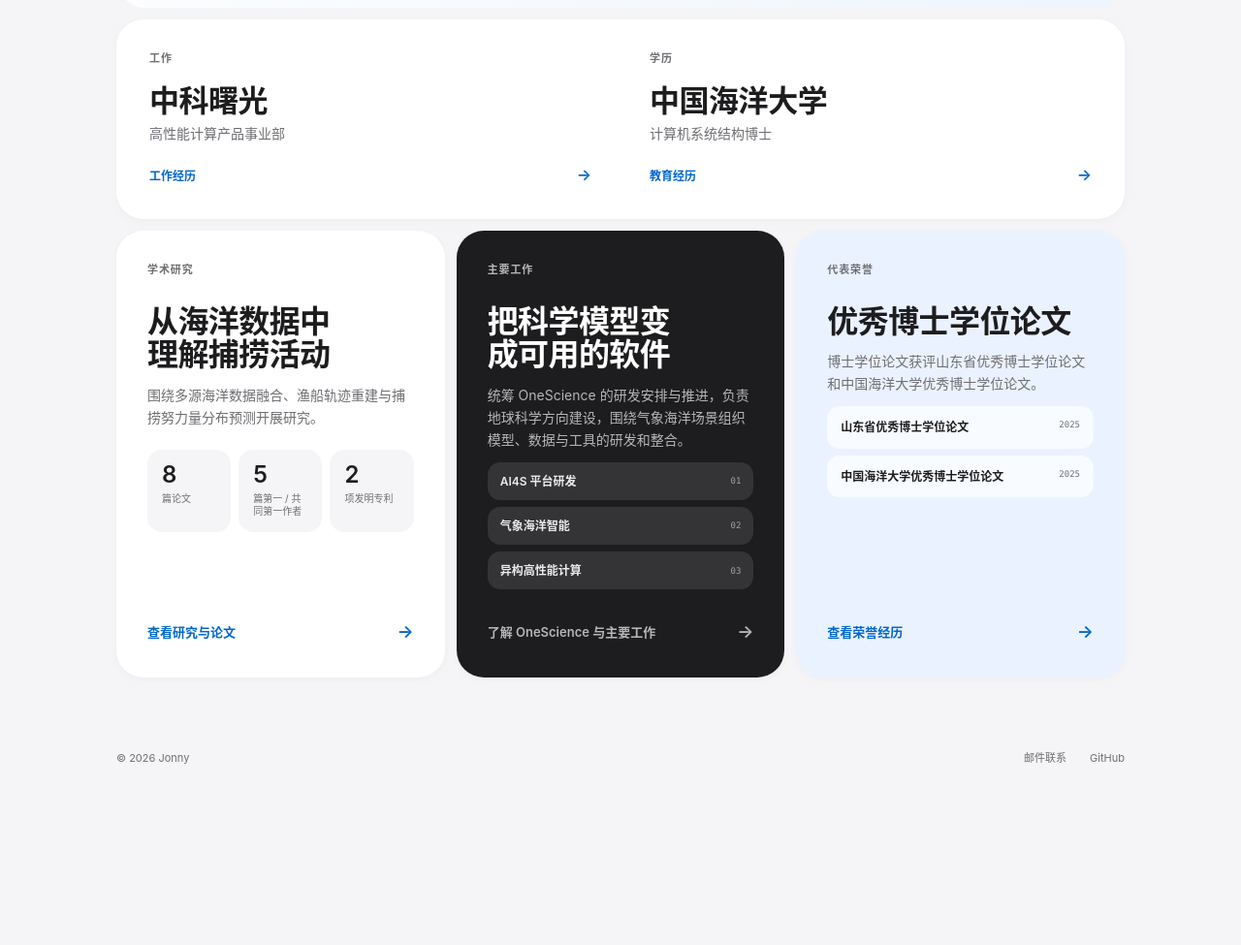
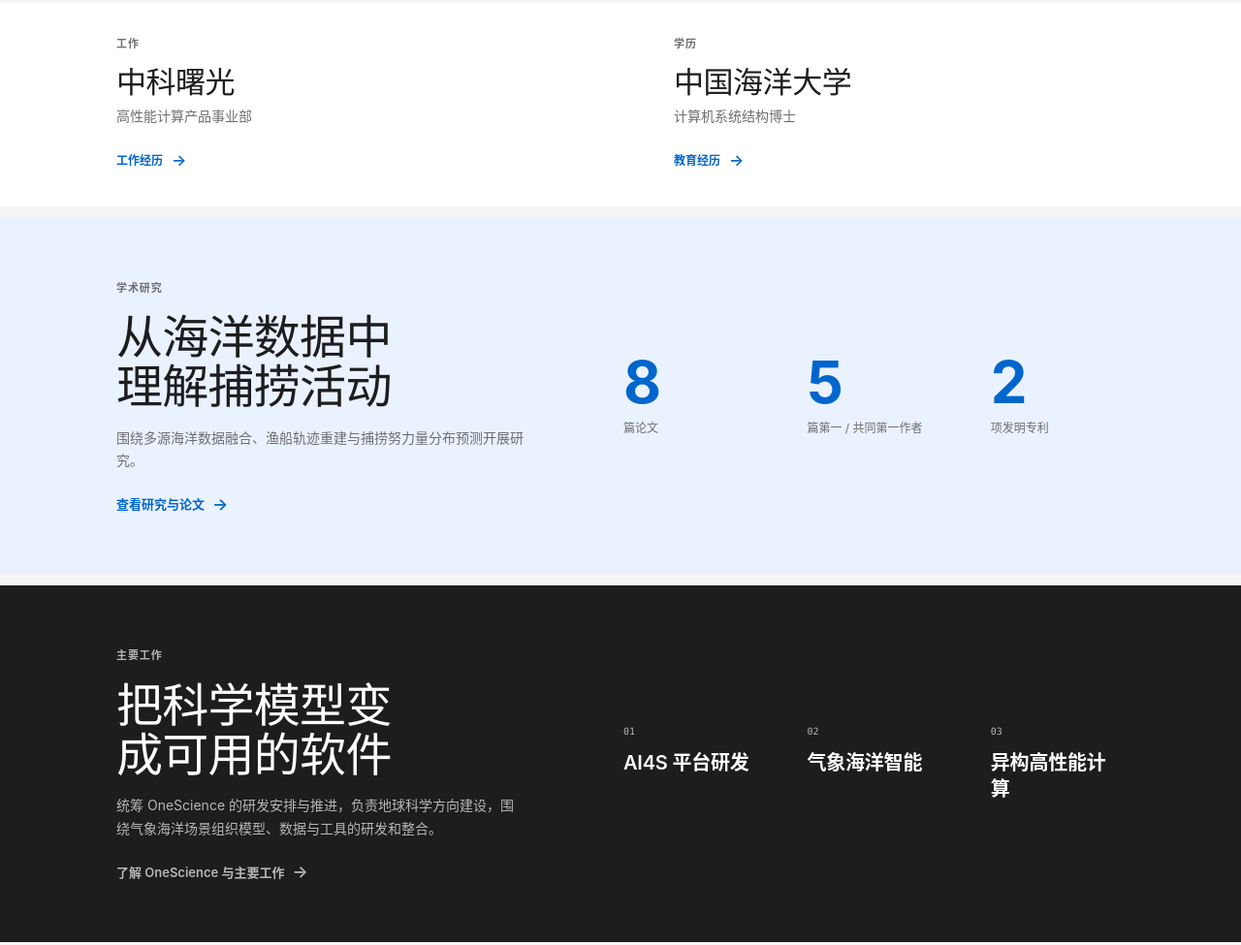
Before and after one commit to ZhaoZhongningOUC/zhaozhongningouc.github.io, a plain HTML site: page index.html in a window 1280 px wide. Shown: the part 448-1423 px from the top of the page at 97% size. Before the commit the page ends 1267 px from the top, so only its background shows below. Drawn offline with Linux system fonts and the light colour scheme.

Commit message:
Replace homepage cards with full-width sections

```diff
--- a/assets/css/styles.css
+++ b/assets/css/styles.css
@@ -8,6 +8,7 @@
   --surface-muted: #f5f5f7;
   --panel-blue: #eaf2ff;
   --panel-soft: #edf1f7;
+  --panel-warm: #f7f3ed;
   --panel-dark: #1d1d1f;
   --blue: #0066cc;
   --blue-hover: #004f9e;
@@ -15,6 +16,8 @@
   --reading: 740px;
   --header-height: 54px;
   --font-sans: -apple-system, BlinkMacSystemFont, "SF Pro Text", "PingFang SC", "Hiragino Sans GB", "Segoe UI", "Microsoft YaHei UI", "Microsoft YaHei", "Noto Sans CJK SC", "Noto Sans SC", Arial, sans-serif;
+  --font-display: ui-rounded, "SF Pro Rounded", "SF Pro Display", "SF Pro SC", "PingFang SC", -apple-system, BlinkMacSystemFont, "Hiragino Sans GB", "Microsoft YaHei UI", sans-serif;
+  --font-zh: "SF Pro SC", "PingFang SC", -apple-system, BlinkMacSystemFont, "Hiragino Sans GB", "Microsoft YaHei UI", "Microsoft YaHei", "Noto Sans CJK SC", sans-serif;
   --font-mono: "SFMono-Regular", Consolas, "Liberation Mono", monospace;
 }
 
@@ -43,6 +46,10 @@
 
 body.menu-open {
   overflow: hidden;
+}
+
+html[lang="zh-CN"] body {
+  font-family: var(--font-zh);
 }
 
 img {
@@ -248,6 +255,18 @@
   text-wrap: balance;
 }
 
+.wordmark,
+.home-copy h1,
+.home-headline,
+.home-status-main strong,
+.home-feature-copy h2,
+.page-heading h1,
+.section-body > h3,
+.publication-group > h3,
+.featured-award h3 {
+  font-family: var(--font-display);
+}
+
 html[lang="zh-CN"] .home-copy h1,
 html[lang="zh-CN"] .home-headline,
 html[lang="zh-CN"] .page-heading h1,
@@ -261,23 +280,6 @@
   letter-spacing: -0.01em;
 }
 
-.home-layout {
-  display: grid;
-  gap: 12px;
-  padding-block: 12px 48px;
-}
-
-.home-hero {
-  display: grid;
-  min-height: 390px;
-  align-items: center;
-  gap: clamp(44px, 7vw, 80px);
-  grid-template-columns: minmax(0, 1fr) 218px;
-  padding: clamp(34px, 5vw, 52px);
-  border-radius: 30px;
-  background: linear-gradient(135deg, #ffffff 8%, #eef5ff 100%);
-}
-
 .home-copy {
   max-width: 760px;
   animation: fade-up 620ms both cubic-bezier(0.22, 1, 0.36, 1);
@@ -366,22 +368,6 @@
   height: 100%;
   object-fit: cover;
   object-position: 50% 35%;
-}
-
-.home-resume {
-  display: grid;
-  gap: 12px;
-}
-
-.home-status-card {
-  display: grid;
-  gap: 8px;
-  padding: 8px;
-  border-radius: 28px;
-  background: var(--surface);
-  grid-template-columns: repeat(2, minmax(0, 1fr));
-  box-shadow: 0 2px 8px rgba(0, 0, 0, 0.035);
-  animation: fade-up 620ms 120ms both cubic-bezier(0.22, 1, 0.36, 1);
 }
 
 .home-status-item {
@@ -441,38 +427,6 @@
   transform: translateX(4px);
 }
 
-.home-feature-grid {
-  display: grid;
-  gap: 12px;
-  grid-template-columns: repeat(3, minmax(0, 1fr));
-  animation: fade-up 620ms 190ms both cubic-bezier(0.22, 1, 0.36, 1);
-}
-
-.home-feature-card {
-  display: flex;
-  min-height: 420px;
-  flex-direction: column;
-  padding: clamp(25px, 3.2vw, 32px);
-  border-radius: 28px;
-  background: var(--surface);
-  box-shadow: 0 2px 8px rgba(0, 0, 0, 0.035);
-  transition: box-shadow 220ms ease, transform 220ms cubic-bezier(0.22, 1, 0.36, 1);
-}
-
-.home-feature-card:hover {
-  box-shadow: 0 12px 30px rgba(0, 0, 0, 0.075);
-  transform: translateY(-3px);
-}
-
-.home-feature-card--work {
-  color: white;
-  background: var(--panel-dark);
-}
-
-.home-feature-card--recognition {
-  background: var(--panel-blue);
-}
-
 .home-card-label {
   color: var(--ink-secondary);
   font-size: 11px;
@@ -481,127 +435,189 @@
   text-transform: uppercase;
 }
 
-.home-feature-card--work .home-card-label,
-.home-feature-card--work .home-card-main p,
-.home-feature-card--work .home-card-link {
-  color: rgba(255, 255, 255, 0.68);
-}
-
-.home-card-main {
-  margin-top: 27px;
-}
-
-.home-card-main h3 {
-  max-width: 580px;
-  font-size: clamp(25px, 2.8vw, 32px);
+/* Homepage: full-width editorial sections, following Apple's homepage rhythm. */
+.home-main {
+  display: grid;
+  gap: 12px;
+  background: var(--surface-muted);
+}
+
+.home-hero {
+  display: block;
+  min-height: 0;
+  padding: 0;
+  border-radius: 0;
+  background: linear-gradient(135deg, #ffffff 8%, #eaf2ff 100%);
+}
+
+.home-hero__inner {
+  display: grid;
+  min-height: 370px;
+  align-items: center;
+  gap: clamp(44px, 7vw, 80px);
+  grid-template-columns: minmax(0, 1fr) 218px;
+  padding-block: clamp(42px, 5vw, 56px);
+}
+
+.home-status-section {
+  background: var(--surface);
+}
+
+.home-status-row {
+  display: grid;
+  gap: clamp(48px, 9vw, 110px);
+  grid-template-columns: repeat(2, minmax(0, 1fr));
+  padding-block: 34px;
+}
+
+.home-status-item {
+  min-height: 142px;
+  padding: 0;
+  border-radius: 0;
+}
+
+.home-status-item:hover {
+  background: transparent;
+}
+
+.home-status-main {
+  margin-top: 14px;
+}
+
+.home-status-main strong {
+  font-weight: 620;
+}
+
+.home-status-link {
+  justify-content: flex-start;
+  width: fit-content;
+  gap: 9px;
+  padding-top: 17px;
+}
+
+.home-feature-section {
+  background: var(--surface);
+}
+
+.home-feature-section--research {
+  background: var(--panel-blue);
+}
+
+.home-feature-section--work {
+  background: var(--panel-dark);
+  color: white;
+}
+
+.home-feature-section--recognition {
+  background: var(--panel-warm);
+}
+
+.home-feature-inner {
+  display: grid;
+  min-height: 310px;
+  align-items: center;
+  gap: clamp(54px, 8vw, 100px);
+  grid-template-columns: minmax(0, 0.9fr) minmax(0, 1.1fr);
+  padding-block: clamp(42px, 5.2vw, 58px);
+}
+
+.home-feature-copy h2 {
+  max-width: 480px;
+  margin-top: 15px;
+  font-size: clamp(34px, 4.5vw, 48px);
   font-weight: 620;
   letter-spacing: -0.052em;
-  line-height: 1.08;
+  line-height: 1.06;
   text-wrap: balance;
 }
 
-html[lang="zh-CN"] .home-card-main h3 {
-  letter-spacing: -0.018em;
-}
-
-.home-card-main > p {
-  max-width: 560px;
-  margin-top: 12px;
+html[lang="zh-CN"] .home-feature-copy h2 {
+  letter-spacing: -0.015em;
+}
+
+.home-feature-copy > p {
+  max-width: 500px;
+  margin-top: 15px;
   color: var(--ink-secondary);
   font-size: 14px;
-  line-height: 1.65;
-}
-
-.home-card-link {
-  display: flex;
+  line-height: 1.68;
+}
+
+.home-feature-link {
+  display: inline-flex;
   align-items: center;
-  justify-content: space-between;
-  gap: 20px;
-  margin-top: auto;
-  padding-top: 30px;
+  gap: 8px;
+  margin-top: 20px;
   color: var(--blue);
   font-size: 13px;
   font-weight: 560;
 }
 
-.home-card-link span {
-  font-size: 18px;
+.home-feature-link span {
+  font-size: 17px;
   transition: transform 180ms ease;
 }
 
-.home-feature-card:hover .home-card-link span {
+.home-feature-inner:hover .home-feature-link span {
   transform: translateX(4px);
 }
 
-.home-research-stats {
-  display: grid;
-  gap: 8px;
-  margin-top: 22px;
+.home-feature-details {
+  display: grid;
+  gap: clamp(24px, 4vw, 52px);
   grid-template-columns: repeat(3, minmax(0, 1fr));
 }
 
-.home-research-stats > div {
-  padding: 14px 15px;
-  border-radius: 15px;
-  background: var(--surface-muted);
-}
-
-.home-research-stats dt {
-  font-size: 24px;
-  font-weight: 620;
-  letter-spacing: -0.04em;
-  line-height: 1;
-}
-
-.home-research-stats dd {
-  margin-top: 6px;
-  color: var(--ink-secondary);
-  font-size: 10px;
-  line-height: 1.35;
-}
-
-.home-highlight-list {
-  display: grid;
-  gap: 7px;
-  margin-top: 12px;
-}
-
-.home-highlight-list li {
+.home-feature-stats dt {
+  color: var(--blue);
+  font-family: var(--font-display);
+  font-size: clamp(42px, 6vw, 60px);
+  font-weight: 650;
+  letter-spacing: -0.06em;
+  line-height: 0.95;
+}
+
+.home-feature-stats dd {
+  margin-top: 10px;
+  color: var(--ink-secondary);
+  font-size: 12px;
+  line-height: 1.45;
+}
+
+.home-feature-list li {
   display: flex;
-  align-items: center;
-  justify-content: space-between;
-  gap: 18px;
-  padding: 10px 13px;
-  border-radius: 13px;
-  background: var(--surface-muted);
-  font-size: 12px;
-}
-
-.home-highlight-list strong {
-  font-weight: 560;
-}
-
-.home-highlight-list span {
-  flex: 0 0 auto;
+  min-width: 0;
+  flex-direction: column;
+  gap: 11px;
+}
+
+.home-feature-list span {
+  order: -1;
   color: var(--ink-tertiary);
   font-family: var(--font-mono);
-  font-size: 9px;
-}
-
-.home-highlight-list--awards li {
-  align-items: flex-start;
-  padding: 13px 14px;
-  background: rgba(255, 255, 255, 0.68);
-  line-height: 1.45;
-}
-
-.home-feature-card--work .home-highlight-list li {
-  background: rgba(255, 255, 255, 0.1);
-  color: rgba(255, 255, 255, 0.9);
-}
-
-.home-feature-card--work .home-highlight-list span {
-  color: rgba(255, 255, 255, 0.55);
+  font-size: 10px;
+}
+
+.home-feature-list strong {
+  font-size: clamp(16px, 2vw, 20px);
+  font-weight: 600;
+  letter-spacing: -0.025em;
+  line-height: 1.38;
+}
+
+html[lang="zh-CN"] .home-feature-list strong {
+  letter-spacing: -0.01em;
+}
+
+.home-feature-section--work .home-card-label,
+.home-feature-section--work .home-feature-copy > p,
+.home-feature-section--work .home-feature-link,
+.home-feature-section--work .home-feature-list span {
+  color: rgba(255, 255, 255, 0.68);
+}
+
+.home-feature-section--work .home-feature-list strong {
+  color: white;
 }
 
 .page-heading {
@@ -1200,22 +1216,18 @@
 }
 
 @media (max-width: 900px) {
-  .home-hero {
+  .home-hero__inner {
     gap: 45px;
     grid-template-columns: minmax(0, 1fr) 190px;
-    padding: 40px;
+    padding-block: 44px;
   }
 
   .home-portrait {
     width: 190px;
   }
 
-  .home-feature-grid {
-    grid-template-columns: repeat(2, minmax(0, 1fr));
-  }
-
-  .home-feature-card--recognition {
-    grid-column: 1 / -1;
+  .home-feature-inner {
+    gap: 44px;
   }
 
   .resume-section {
@@ -1299,16 +1311,11 @@
     border-bottom: 0;
   }
 
-  .home-layout {
-    padding-block: 12px 36px;
-  }
-
-  .home-hero {
+  .home-hero__inner {
     min-height: 340px;
     gap: 32px;
     grid-template-columns: minmax(0, 1fr) 155px;
-    padding: 32px;
-    border-radius: 22px;
+    padding-block: 38px;
   }
 
   .home-portrait {
@@ -1324,26 +1331,26 @@
     font-size: 25px;
   }
 
-  .home-status-card {
-    border-radius: 22px;
+  .home-status-row {
+    gap: 40px;
+    padding-block: 30px;
   }
 
   .home-status-item {
-    min-height: 164px;
-    padding: 22px;
-    border-radius: 18px;
-  }
-
-  .home-feature-grid {
+    min-height: 136px;
+    padding: 0;
+    border-radius: 0;
+  }
+
+  .home-feature-inner {
+    min-height: 0;
+    gap: 30px;
     grid-template-columns: 1fr;
-  }
-
-  .home-feature-card,
-  .home-feature-card--recognition {
-    min-height: 0;
-    padding: 26px;
-    border-radius: 22px;
-    grid-column: auto;
+    padding-block: 42px;
+  }
+
+  .home-feature-copy {
+    max-width: 690px;
   }
 
   .page-heading__inner {
@@ -1384,16 +1391,11 @@
     width: min(calc(100% - 32px), var(--container));
   }
 
-  .home-layout {
-    gap: 12px;
-    padding-block: 12px 28px;
-  }
-
-  .home-hero {
+  .home-hero__inner {
     min-height: 0;
     gap: 25px;
     grid-template-columns: 1fr;
-    padding: 24px;
+    padding-block: 32px;
   }
 
   .home-portrait {
@@ -1417,28 +1419,29 @@
     margin-top: 22px;
   }
 
-  .home-status-card {
+  .home-status-row {
+    gap: 28px;
     grid-template-columns: 1fr;
-  }
-
-  .home-status-item,
-  .home-feature-card,
-  .home-feature-card--recognition {
+    padding-block: 30px;
+  }
+
+  .home-status-item {
     min-height: 0;
-    padding: 23px;
-    grid-column: auto;
-  }
-
-  .home-card-main {
-    margin-top: 21px;
-  }
-
-  .home-card-main h3 {
-    font-size: 27px;
-  }
-
-  .home-card-link {
-    padding-top: 25px;
+    padding: 0;
+    border-radius: 0;
+  }
+
+  .home-feature-inner {
+    padding-block: 36px;
+  }
+
+  .home-feature-copy h2 {
+    font-size: 32px;
+  }
+
+  .home-feature-list {
+    gap: 20px;
+    grid-template-columns: 1fr;
   }
 
   .page-heading h1 {
@@ -1546,8 +1549,16 @@
     grid-column: auto;
   }
 
-  .home-research-stats {
+  .home-feature-stats {
     grid-template-columns: repeat(3, minmax(0, 1fr));
+  }
+
+  .home-feature-details {
+    gap: 16px;
+  }
+
+  .home-feature-stats dt {
+    font-size: 40px;
   }
 }
 
--- a/assets/js/content.js
+++ b/assets/js/content.js
@@ -414,6 +414,7 @@
     {
       year: "2025",
       featured: true,
+      featuredOnHome: true,
       tier: { en: "Provincial", zh: "省级" },
       title: { en: "Outstanding Doctoral Dissertation of Shandong Province", zh: "山东省优秀博士学位论文" },
       organization: { en: "Shandong Provincial Department of Education", zh: "山东省教育厅" },
@@ -425,6 +426,7 @@
     {
       year: "2025",
       featured: true,
+      featuredOnHome: true,
       tier: { en: "University", zh: "校级" },
       title: { en: "Outstanding Doctoral Dissertation of Ocean University of China", zh: "中国海洋大学优秀博士学位论文" },
       organization: { en: "Ocean University of China", zh: "中国海洋大学" },
@@ -448,6 +450,7 @@
     {
       year: "2021",
       featured: false,
+      featuredOnHome: true,
       title: { en: "Best Paper · 15th China IoT Conference", zh: "第十五届中国物联网学术会议最佳论文" },
       organization: { en: "CCF IoT Technical Committee", zh: "中国计算机学会物联网专业委员会" },
     },
--- a/index.html
+++ b/index.html
@@ -59,8 +59,8 @@
     </header>
 
     <main class="home-main" id="main-content">
-      <div class="container home-layout">
       <section class="home-hero" aria-labelledby="home-title">
+        <div class="container home-hero__inner">
           <div class="home-copy">
             <p class="eyebrow">科学智能 · 高性能计算</p>
             <h1 id="home-title">Jonny<span aria-hidden="true">.</span></h1>
@@ -76,10 +76,11 @@
           <figure class="home-portrait">
             <img src="/assets/images/portrait.jpg" alt="Jonny 个人照片" width="480" height="600" fetchpriority="high">
           </figure>
+        </div>
       </section>
-        <section class="home-resume" aria-labelledby="resume-overview-title">
+      <section class="home-status-section" aria-labelledby="resume-overview-title">
+        <div class="container home-status-row">
           <h2 class="sr-only" id="resume-overview-title">简历概览</h2>
-          <div class="home-status-card">
           <a class="home-status-item" href="/work/">
             <span class="home-card-label">工作</span>
             <div class="home-status-main">
@@ -97,46 +98,53 @@
             <span class="home-status-link">教育经历<span aria-hidden="true">→</span></span>
           </a>
         </div>
-          <div class="home-feature-grid">
-            <a class="home-feature-card home-feature-card--research" href="/research/">
+      </section>
+
+  <section class="home-feature-section home-feature-section--research">
+    <a class="container home-feature-inner" href="/research/">
+      <div class="home-feature-copy">
         <span class="home-card-label">学术研究</span>
-              <div class="home-card-main">
-                <h3>从海洋数据中理解捕捞活动</h3>
+        <h2>从海洋数据中理解捕捞活动</h2>
         <p>围绕多源海洋数据融合、渔船轨迹重建与捕捞努力量分布预测开展研究。</p>
-                <dl class="home-research-stats">
+        <span class="home-feature-link">查看研究与论文<span aria-hidden="true">→</span></span>
+      </div>
+      <dl class="home-feature-details home-feature-stats">
           <div><dt>8</dt><dd>篇论文</dd></div>
           <div><dt>5</dt><dd>篇第一 / 共同第一作者</dd></div>
           <div><dt>2</dt><dd>项发明专利</dd></div>
         </dl>
+    </a>
+  </section>
+
+  <section class="home-feature-section home-feature-section--work">
+    <a class="container home-feature-inner" href="/work/">
+      <div class="home-feature-copy">
+        <span class="home-card-label">主要工作</span>
+        <h2>把科学模型变成可用的软件</h2>
+        <p>统筹 OneScience 的研发安排与推进，负责地球科学方向建设，围绕气象海洋场景组织模型、数据与工具的研发和整合。</p>
+        <span class="home-feature-link">了解 OneScience 与主要工作<span aria-hidden="true">→</span></span>
       </div>
-              <span class="home-card-link">查看研究与论文<span aria-hidden="true">→</span></span>
-            </a>
-            <a class="home-feature-card home-feature-card--work" href="/work/">
-              <span class="home-card-label">主要工作</span>
-              <div class="home-card-main">
-                <h3>把科学模型变成可用的软件</h3>
-                <p>统筹 OneScience 的研发安排与推进，负责地球科学方向建设，围绕气象海洋场景组织模型、数据与工具的研发和整合。</p>
-                <ul class="home-highlight-list">
+      <ol class="home-feature-details home-feature-list">
         <li><strong>AI4S 平台研发</strong><span>01</span></li>
         <li><strong>气象海洋智能</strong><span>02</span></li>
-        <li><strong>异构高性能计算</strong><span>03</span></li></ul>
+        <li><strong>异构高性能计算</strong><span>03</span></li></ol>
+    </a>
+  </section>
+
+  <section class="home-feature-section home-feature-section--recognition">
+    <a class="container home-feature-inner" href="/experience/#recognition">
+      <div class="home-feature-copy">
+        <span class="home-card-label">代表荣誉</span>
+        <h2>优秀博士学位论文</h2>
+        <p>博士学位论文获评山东省优秀博士学位论文和中国海洋大学优秀博士学位论文。</p>
+        <span class="home-feature-link">查看荣誉经历<span aria-hidden="true">→</span></span>
       </div>
-              <span class="home-card-link">了解 OneScience 与主要工作<span aria-hidden="true">→</span></span>
+      <ol class="home-feature-details home-feature-list">
+        <li><strong>山东省优秀博士学位论文</strong><span>2025</span></li>
+        <li><strong>中国海洋大学优秀博士学位论文</strong><span>2025</span></li>
+        <li><strong>第十五届中国物联网学术会议最佳论文</strong><span>2021</span></li></ol>
     </a>
-            <a class="home-feature-card home-feature-card--recognition" href="/experience/#recognition">
-              <span class="home-card-label">代表荣誉</span>
-              <div class="home-card-main">
-                <h3>优秀博士学位论文</h3>
-                <p>博士学位论文获评山东省优秀博士学位论文和中国海洋大学优秀博士学位论文。</p>
-                <ul class="home-highlight-list home-highlight-list--awards">
-        <li><strong>山东省优秀博士学位论文</strong><span>2025</span></li>
-        <li><strong>中国海洋大学优秀博士学位论文</strong><span>2025</span></li></ul>
-              </div>
-              <span class="home-card-link">查看荣誉经历<span aria-hidden="true">→</span></span>
-            </a>
-          </div>
   </section>
-      </div>
     </main>
 
     <footer class="site-footer">
```
Also changed, not shown: en/index.html (+39 -31 lines), scripts/build-pages.mjs (+49 -37 lines), 1 other file. Lines whose indentation alone changed are shown as unchanged.
